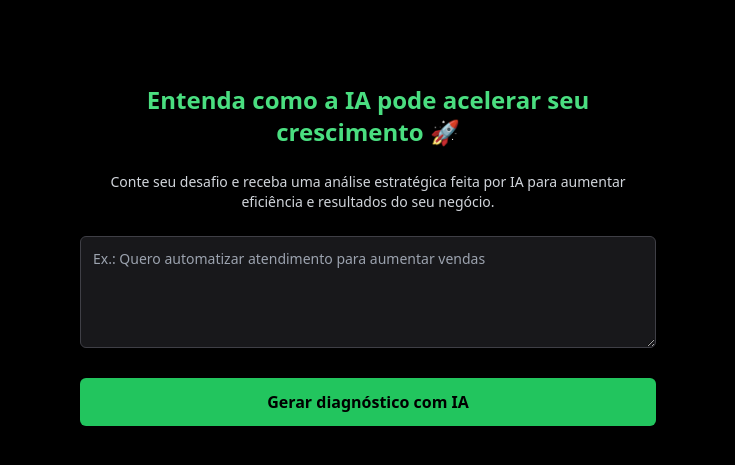
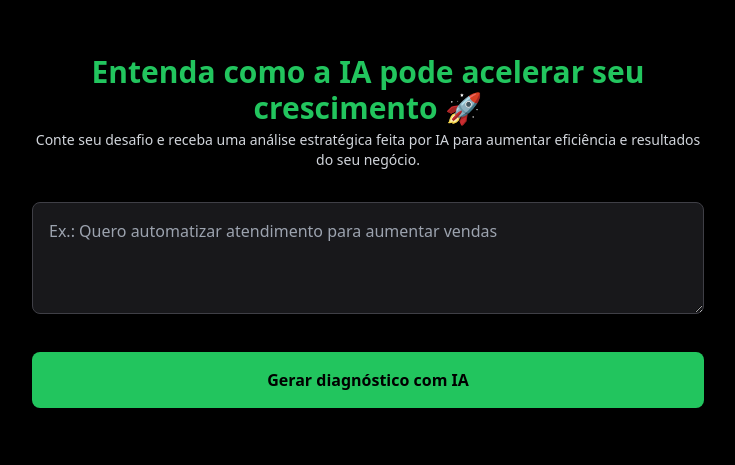
Before and after one commit to ghcastellano/soo-tech-sandbox-updated, a Next.js app: page / in a window 1280 px wide. Shown: the part 145-610 px from the top of the page, without its empty margins (272-1007 px from the left). Built offline with nearby package versions, Linux system fonts and the light colour scheme.

Commit message:
Update page.tsx

```diff
--- a/app/page.tsx
+++ b/app/page.tsx
@@ -1,83 +1,105 @@
 "use client";
 import { useState } from "react";
+import { motion } from "framer-motion";
 
 export default function Home() {
   const [descricao, setDescricao] = useState("");
   const [resultado, setResultado] = useState("");
   const [loading, setLoading] = useState(false);
 
-  async function gerar() {
+  async function gerarDiagnostico() {
     if (!descricao.trim()) return;
 
     setLoading(true);
     setResultado("");
 
-    try {
     const res = await fetch("/api/diagnostico", {
       method: "POST",
       headers: { "Content-Type": "application/json" },
-        body: JSON.stringify({ descricao })
+      body: JSON.stringify({ descricao }),
     });
 
     const data = await res.json();
-      setResultado(data.resultado || "Não foi possível gerar o diagnóstico.");
-    } catch {
-      setResultado("Erro ao consultar análise.");
-    }
-
+    setResultado(data.resultado || "Erro ao obter resultado.");
     setLoading(false);
   }
 
   const whatsapp = `https://wa.me/5511970561448?text=${encodeURIComponent(
-    "Olá! Quero ajuda com IA no meu negócio."
+    "Olá! Quero ajuda com IA no meu negócio!"
   )}`;
 
   return (
-    <main className="min-h-screen flex items-center justify-center bg-black text-white px-6">
-      <div className="max-w-xl w-full space-y-6 text-center">
-        {/* Header curto estratégico */}
-        <h1 className="text-2xl font-bold text-green-400">
+    <main className="min-h-screen bg-black flex items-center justify-center px-6">
+      <div className="w-full max-w-2xl text-white space-y-8 mt-8 mb-20">
+
+        {/* Título */}
+        <div className="text-center space-y-1">
+          <h1 className="text-3xl font-bold text-green-500">
             Entenda como a IA pode acelerar seu crescimento 🚀
           </h1>
-        <p className="text-gray-300 text-sm">
+          <p className="text-gray-300 text-sm mt-3">
             Conte seu desafio e receba uma análise estratégica feita por IA para aumentar
             eficiência e resultados do seu negócio.
           </p>
+        </div>
 
         {/* Input */}
         <textarea
-          className="w-full h-28 p-3 rounded-md bg-zinc-900 border border-zinc-700 text-sm"
+          className="w-full h-28 p-4 rounded-lg bg-zinc-900 border border-zinc-700
+                     focus:border-green-500 outline-none transition"
           placeholder="Ex.: Quero automatizar atendimento para aumentar vendas"
           value={descricao}
           onChange={(e) => setDescricao(e.target.value)}
         />
 
-        {/* Ações */}
+        {/* Botão */}
         <button
-          onClick={gerar}
+          onClick={gerarDiagnostico}
           disabled={loading}
-          className="w-full py-3 rounded-md bg-green-500 hover:bg-green-600
-                     text-black font-semibold transition disabled:opacity-40"
+          className="w-full py-4 rounded-lg bg-green-500 hover:bg-green-600 text-black
+                     font-semibold transition disabled:opacity-40"
         >
           {loading ? "Gerando análise..." : "Gerar diagnóstico com IA"}
         </button>
 
-        {/* Resultado */}
+        {/* Loading animado */}
+        {loading && (
+          <motion.div
+            className="w-full h-2 rounded-full bg-zinc-800 overflow-hidden"
+            initial={{ opacity: 0 }}
+            animate={{ opacity: 1 }}
+          >
+            <motion.div
+              className="h-full bg-green-500"
+              initial={{ width: "0%" }}
+              animate={{ width: "100%" }}
+              transition={{ duration: 2, repeat: Infinity }}
+            />
+          </motion.div>
+        )}
+
+        {/* Resultado estilizado */}
         {resultado && (
-          <div className="bg-zinc-900 p-4 rounded-md text-sm text-left whitespace-pre-line border border-zinc-700">
+          <motion.div
+            className="bg-zinc-900 p-5 rounded-xl border border-zinc-800 text-sm
+                       leading-relaxed space-y-4 shadow-xl"
+            initial={{ opacity: 0, y: 20 }}
+            animate={{ opacity: 1, y: 0 }}
+          >
+            <div className="whitespace-pre-line text-gray-200">
               {resultado}
             </div>
-        )}
 
-        {/* CTA Consultor */}
-        {resultado && (
+            {/* CTA final */}
             <a
               href={whatsapp}
               target="_blank"
-            className="block w-full py-3 rounded-md border border-green-500 text-green-400 hover:bg-green-600 hover:text-black transition font-medium"
+              className="block text-center w-full py-3 rounded-lg border border-green-500
+                         text-green-400 font-semibold hover:bg-green-600 hover:text-black transition"
             >
               Conversar com especialista ⚡️
             </a>
+          </motion.div>
         )}
       </div>
     </main>
```
Lines whose indentation alone changed are shown as unchanged.
